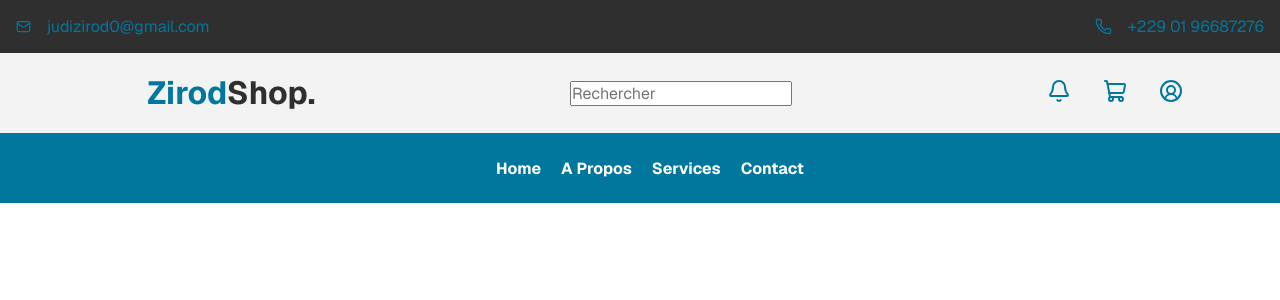
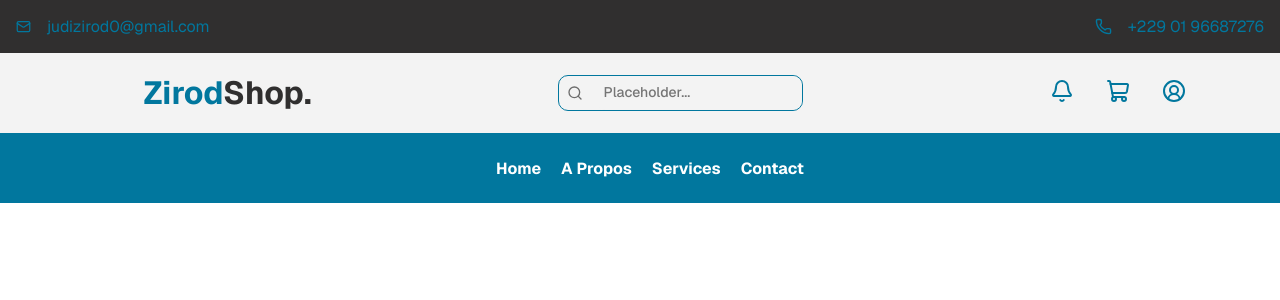
Before and after one commit to Zirod/ZirodShop, a Next.js app in the folder apps/web/: page / in a window 1280 px wide. Shown: the top 300 px of the page. Built offline with nearby package versions, Linux system fonts and the light colour scheme.

Commit message:
add input in component/ui with his design system

```diff
--- a/apps/web/src/app/components/layout/header.tsx
+++ b/apps/web/src/app/components/layout/header.tsx
@@ -1,6 +1,7 @@
 import style from '@style/components/layout/_header.module.scss'
 import Link from 'next/link';
-import { Bell, CircleUserRound, Mail, Phone, ShoppingCartIcon } from 'lucide-react';
+import { Bell, CircleUserRound, Mail, Phone, Search, ShoppingCartIcon } from 'lucide-react';
+import Input from '../ui/input';
 
 export default function Header(){
 
@@ -27,7 +28,9 @@ export default function Header(){
             <div className={style.title}>
                 <a href=""><div className={style.siteName}><strong>Zirod</strong><strong className={style.nameLabel}>Shop.</strong></div></a>
 
-                <input type="text" placeholder='Rechercher'/>
+                <Input withIcon={true} position='left' type='search' name='Rechercher' placeholder='Placeholder...'>
+                    <Search className={style.icon} />
+                </Input>
 
                 {/* Mini menue */}
                 <ul className={style.mini_menue}>
--- /dev/null
+++ b/apps/web/src/app/components/ui/input.tsx
@@ -0,0 +1,47 @@
+import { ReactNode } from "react"
+import style from "@style/components/ui/input.module.scss"
+
+
+interface InputProps{
+    withIcon?: boolean
+    type: string
+    id?: string
+    name?: string
+    placeholder?: string,
+    position?: string
+    children?: ReactNode
+}
+
+export default function Input({withIcon, id, type, name ,placeholder, position, children} : InputProps) {
+
+    if(withIcon){
+        if(position === "right"){
+            return(
+                <div className={style.inputContainer}>
+                    <input className={style.input} id={id} type={type} name={name} placeholder={placeholder} />
+                    <div className={style.iputIcon} >
+                        {children}
+                    </div>
+                </div>
+            )
+        }else{
+            return(
+                <div className={style.inputContainer}>
+                    <div className={style.iputIcon} >
+                        {children}
+                    </div>
+                    <input className={style.input} id={id} type={type} name={name} placeholder={placeholder} />
+                </div>
+            )
+        }
+    }
+
+    else{
+        return(
+            <div className={style.inputContainer}>
+                <input className={style.input} id={id} type={type} name={name} placeholder={placeholder} />
+            </div>
+        )
+    }
+
+}
--- a/apps/web/src/style/components/layout/_header.module.scss
+++ b/apps/web/src/style/components/layout/_header.module.scss
@@ -75,6 +75,10 @@
     color: #fff;
 }
 
+.icon{
+    @include padding(xs);
+}
+
 /*
     MINI MENUE
 */
--- /dev/null
+++ b/apps/web/src/style/components/ui/input.module.scss
@@ -0,0 +1,26 @@
+@use "../../mixin/" as *;
+
+
+.inputContainer{
+    @include inline(xs);
+    @include bordered;
+    background-color: theme(surface);
+    min-width: 200px;
+    border: .5px theme(accent) solid;
+}
+
+.input{
+    @include border(none);
+    @include bordered;
+    @include label;
+    @include padding(sm);
+    background-color: theme(surface);
+    color: theme(ui-label);
+    outline: none;
+}
+.iputIcon{
+    @include inline;
+    @include padding(xs);
+    @include font-size(xs);
+    color: theme(ui-label);
+}
--- a/apps/web/src/style/tokens/_border_radius.scss
+++ b/apps/web/src/style/tokens/_border_radius.scss
@@ -1,3 +1,4 @@
+
 $border: (
     none : none,
     xs : 0.5px theme(border) solid,
--- a/apps/web/src/style/tokens/_colors.scss
+++ b/apps/web/src/style/tokens/_colors.scss
@@ -1,9 +1,10 @@
 
 $light-theme: (
-    border: #d7d5d5ef,
+    border: red,
     infoline: #302f2f,
     surface : #f3f3f3,
     text    : #494949,
+    ui-label: rgb(109, 109, 109),
 );
 
 $dark-theme: (
```
